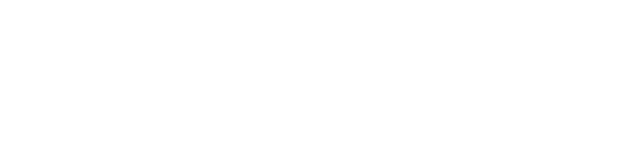
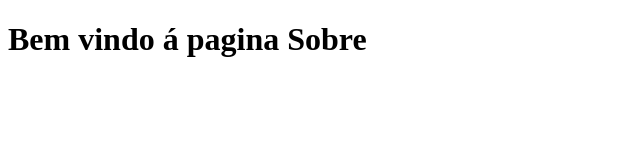
Before and after one commit to felipeFleite/atividade-branchs, a plain HTML site: page sobre.html in a window 1280 px wide. Shown: the whole page, without its empty margins (0-640 px from the left). Drawn offline with Linux system fonts and the light colour scheme.

Commit message:
update sobre

```diff
--- a/sobre.html
+++ b/sobre.html
@@ -3,9 +3,9 @@
 <head>
     <meta charset="UTF-8">
     <meta name="viewport" content="width=device-width, initial-scale=1.0">
-    <title>Document</title>
+    <title>Sobre</title>
 </head>
 <body>
-
+    <h1>Bem vindo á pagina Sobre</h1>
 </body>
 </html>
```
